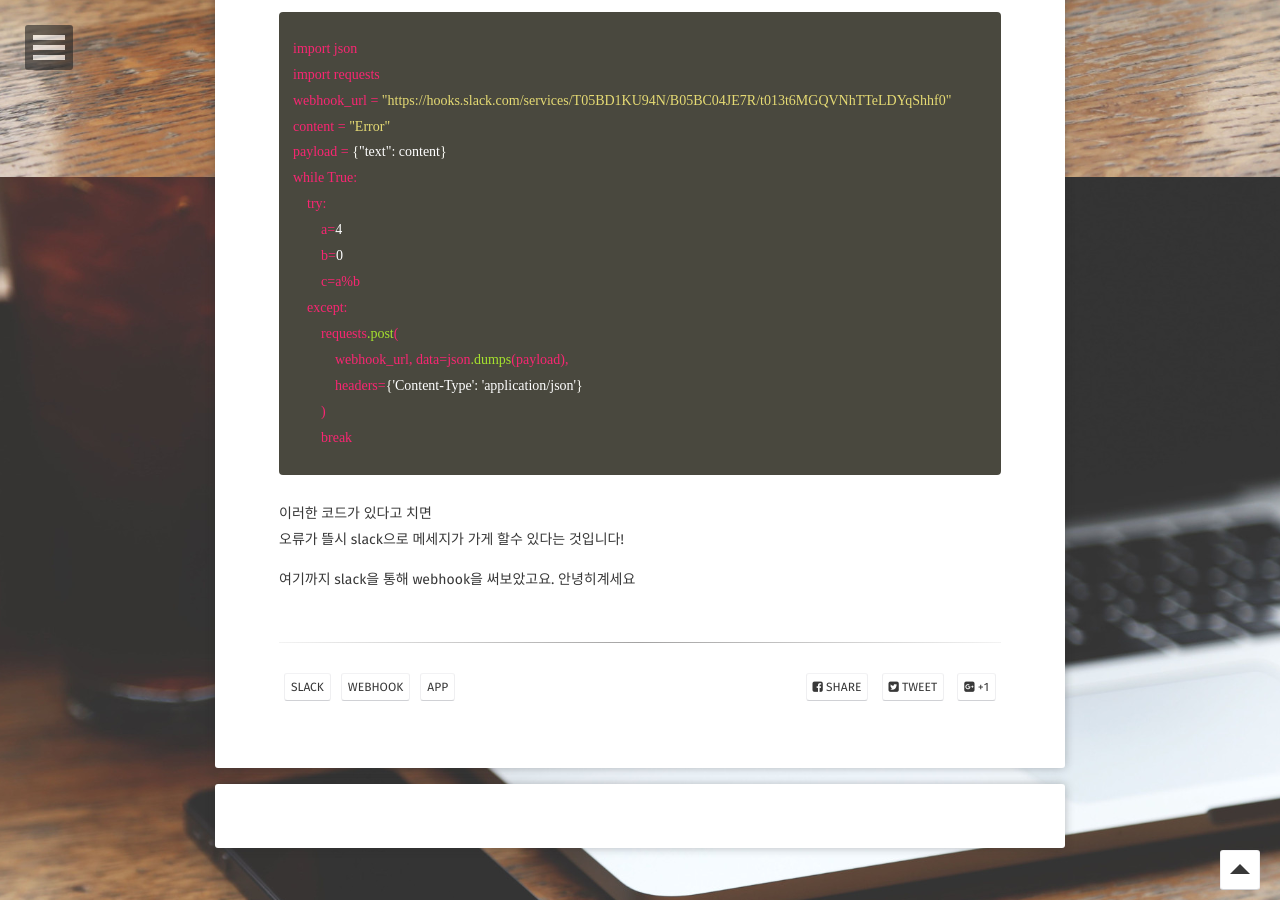
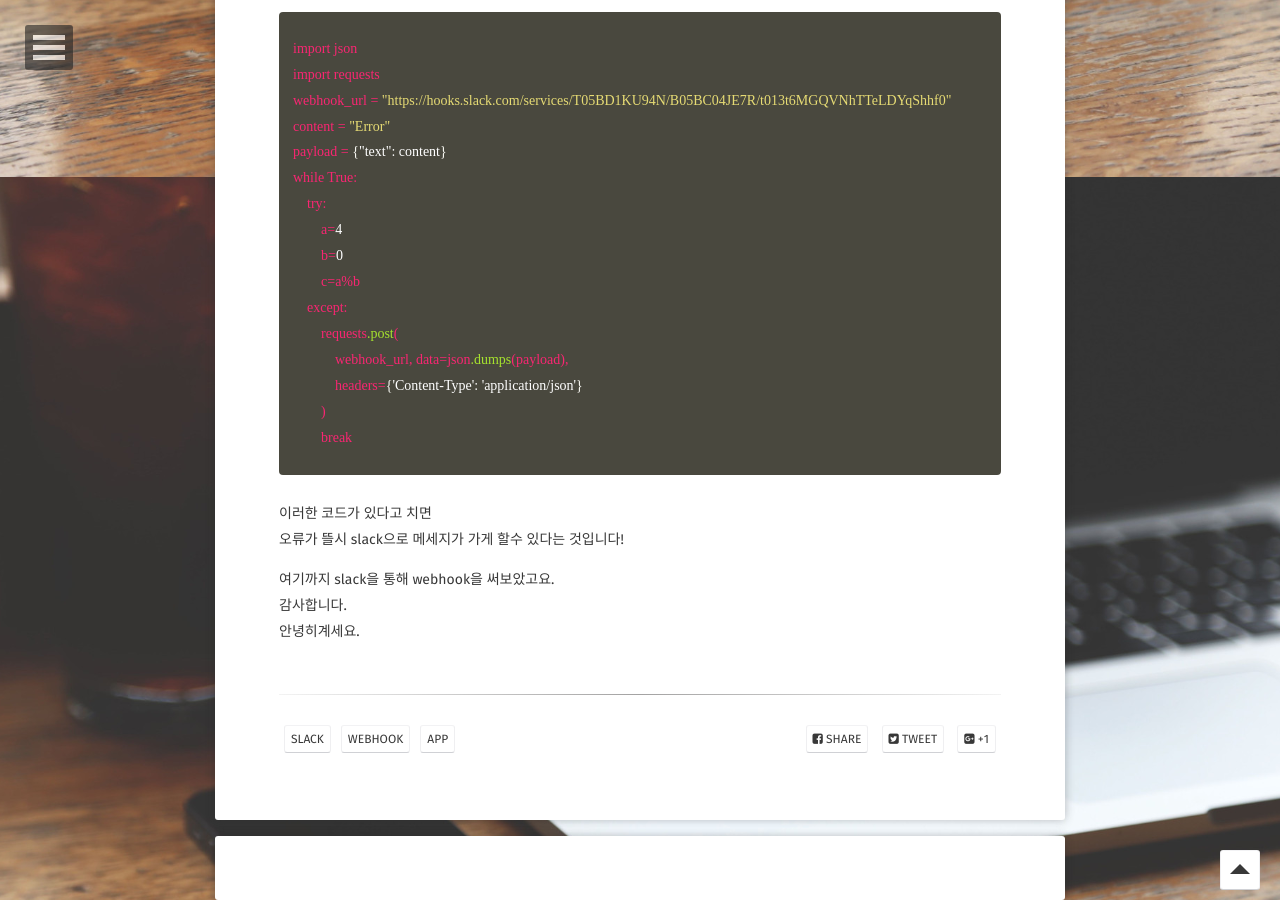
Before and after one commit to myh518/myh518.github.com, a Jekyll site: the page built from _posts/ETC/2023-06-08-[slack] webhook에 대해 알아보자.md, in a window 1280 px wide and 900 px high, scrolled down 7923 px. Built offline with Jekyll 4.4.1, drawn with Linux system fonts in a browser that asks for light colours; some web fonts are replaced; comment, search, counter and statistics services are not loaded; some of the changed text lies outside the part shown.

Commit message:
Update and rename 2023-06-05-[slack] webhook에 대해 알아보자.md to 2023-06-08-[slack] webhook에 대해 알아보자.md

```diff
--- a/_posts/ETC/2023-06-05-[slack] webhook에 대해 알아보자.md
+++ b/_posts/ETC/2023-06-08-[slack] webhook에 대해 알아보자.md
@@ -127,4 +127,5 @@ while True:
 오류가 뜰시 slack으로 메세지가 가게 할수 있다는 것입니다!
 
 여기까지 slack을 통해 webhook을 써보았고요.
-안녕히계세요
+감사합니다.
+안녕히계세요.
```
